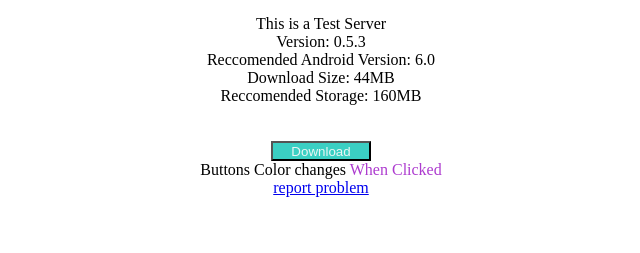
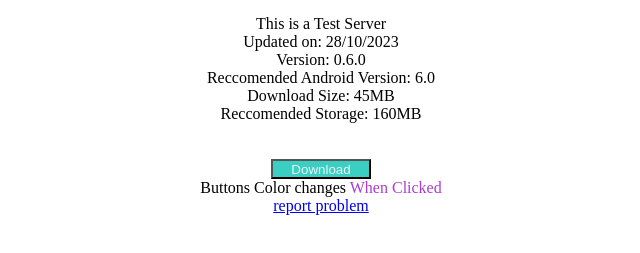
Before and after one commit to ZieksQ/technfact.download.new, a plain HTML site: page index.html in a window 1280 px wide. Shown: the part 67-320 px from the top of the page, without its empty margins (319-959 px from the left). Drawn offline with Linux system fonts and the light colour scheme.

Commit message:
web new update

```diff
--- a/index.html
+++ b/index.html
@@ -11,11 +11,12 @@
     <h1>Tech-N-Fact</h1>
     <h2>Download</h2><br>
     <p>This is a Test Server</p>
-    <p>Version: 0.5.3</p>
+    <p>Updated on: 28/10/2023</p>
+    <p>Version: 0.6.0</p>
     <p>Reccomended Android Version: 6.0</p>
-    <p>Download Size: 44MB</p>
+    <p>Download Size: 45MB</p>
     <p>Reccomended Storage: 160MB</p><br><br>
-    <button><a href="Tech-N-Fact.apk" download="Tech-N-Fact.apk" class="dllink">Download</a></button>
+    <button><a href="technfact.apk" download="Tech-N-Fact.apk" class="dllink">Download</a></button>
     <p>Buttons Color changes <span class="violet">When Clicked</span></p>
     <a href="https://mail.google.com/mail/u/0/?tab=rm&ogbl#inbox?compose=DmwnWtMjKSNFKfCtSmrfgfxCQqBmWLKKzdcTMWBGMMkFxJwxLBXxKQxbGlmKcWCbhcWJMgbWfNkb" target="_blank">report problem</a>
     </center>
```
Also changed, not shown: 1 other file.
